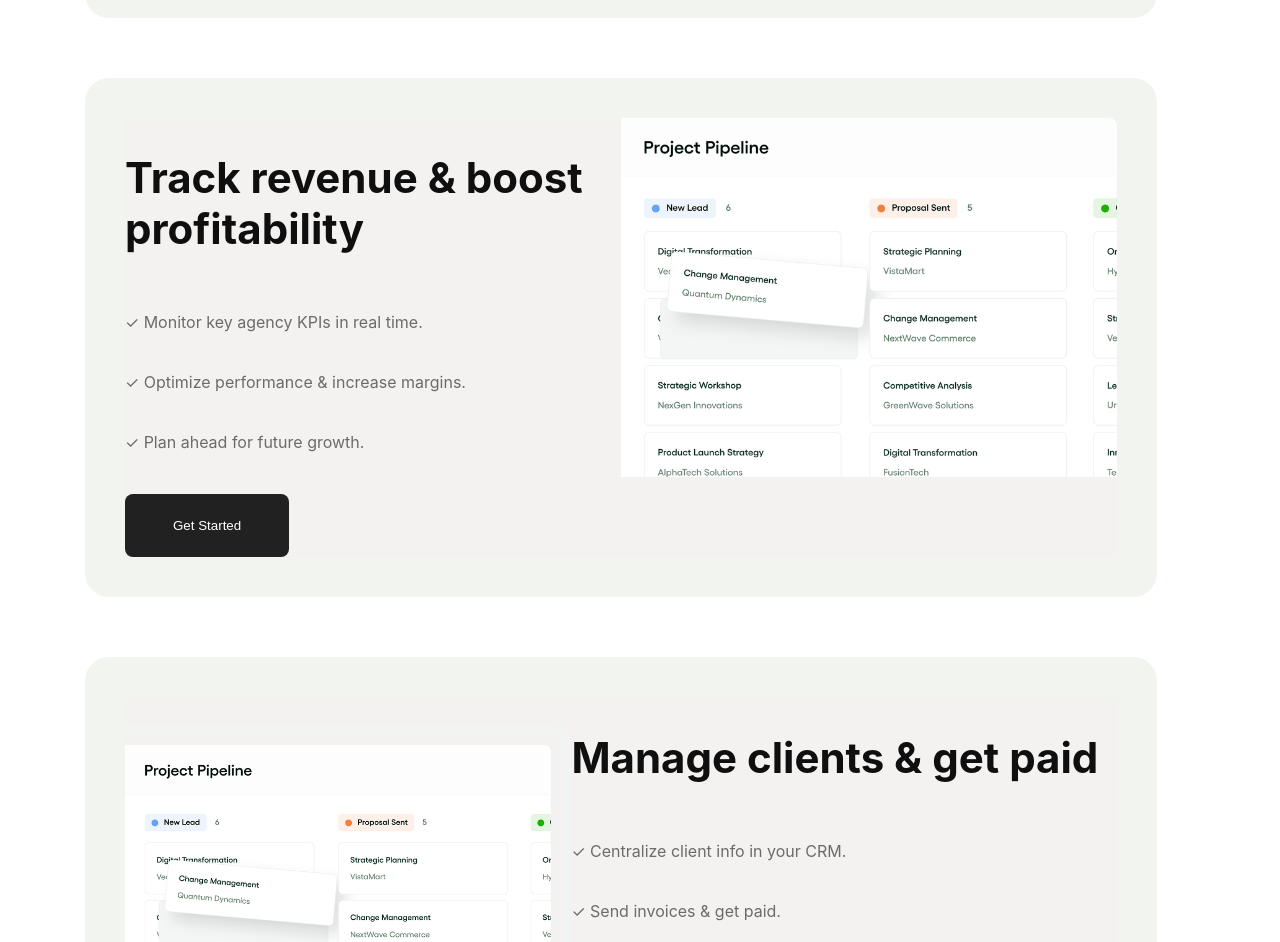
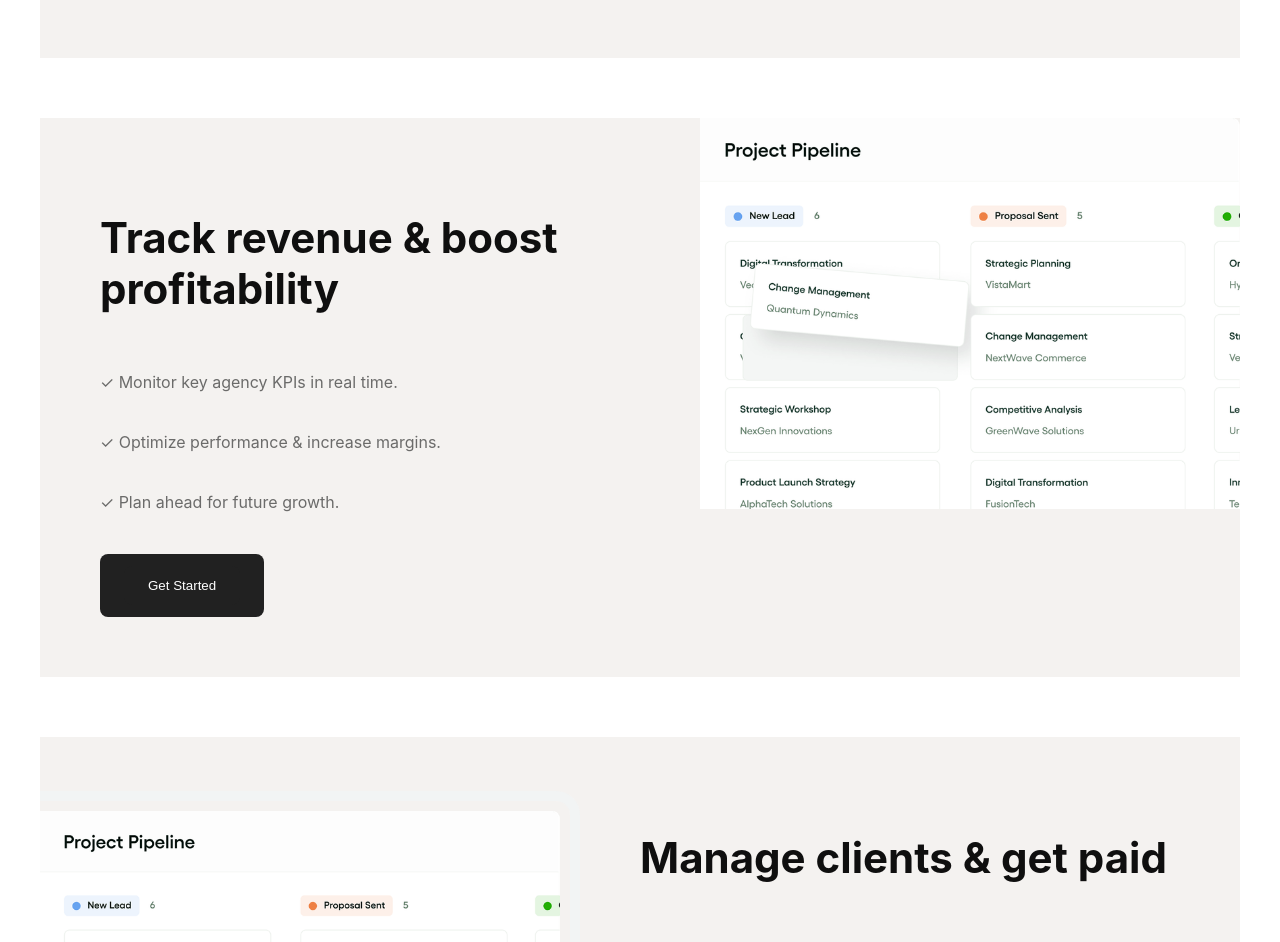
Before and after one commit to Rishabhjain2010/bonsai-clone, a React (Create React App) app in the folder bonsai/: page / in a window 1280 px wide. Shown: the part 3430-4372 px from the top of the page. Built offline with nearby package versions, Linux system fonts and the light colour scheme.

Commit message:
features scss updated

```diff
--- a/bonsai/src/styles/features.module.scss
+++ b/bonsai/src/styles/features.module.scss
@@ -4,10 +4,11 @@
     justify-content: center;
     align-items: center;
 
-    width: 90vw ;
+    width: 100vw    ;
     max-width: 1360px ;
-    margin-left: 45px;
-    margin-right: 45px;
+    // margin-left: 45px;
+    // margin-right: 45px;
+    margin : auto;
     padding-left: 40px;
     padding-right: 40px;
     justify-content: center ;
@@ -24,7 +25,7 @@
                 justify-content: center;
                 margin-top: 30px;
                 margin-bottom: 30px;
-                padding: 40px;
+                // padding: 40px;
                 border-radius: 24px;
                 // border: 2px solid red;
 
@@ -33,8 +34,10 @@
                     flex: 1;
                     align-self: flex-start;
                     width: 55%;
-                    border-width: 10px 0 0 10px;
+                    // border-width: 0px 0 0 0px;
                     align-items: flex-end;
+                    margin-left: 0;
+                    margin-bottom: -5px;
 
 
                     img {
@@ -50,7 +53,7 @@
                     padding:   10px 10px 0px 0px;
                     align-self: flex-end;
                     border-width: 10px 0 0 10px ;
-                    margin-top: 0;
+                    margin-top: 40px;
                     align-items:  flex-end;
                     border-style: solid solid none;
                     border-width: 10px 10px 10px 0;
@@ -80,9 +83,9 @@
 
                     .text {
                         flex: 1;
-                        // padding: 20px;
+                        padding: 20px;
                         width: 45%;
-                        // margin: 40px;
+                        margin: 40px;
                         align-items: left ;
                         text-align: left;
 
```
